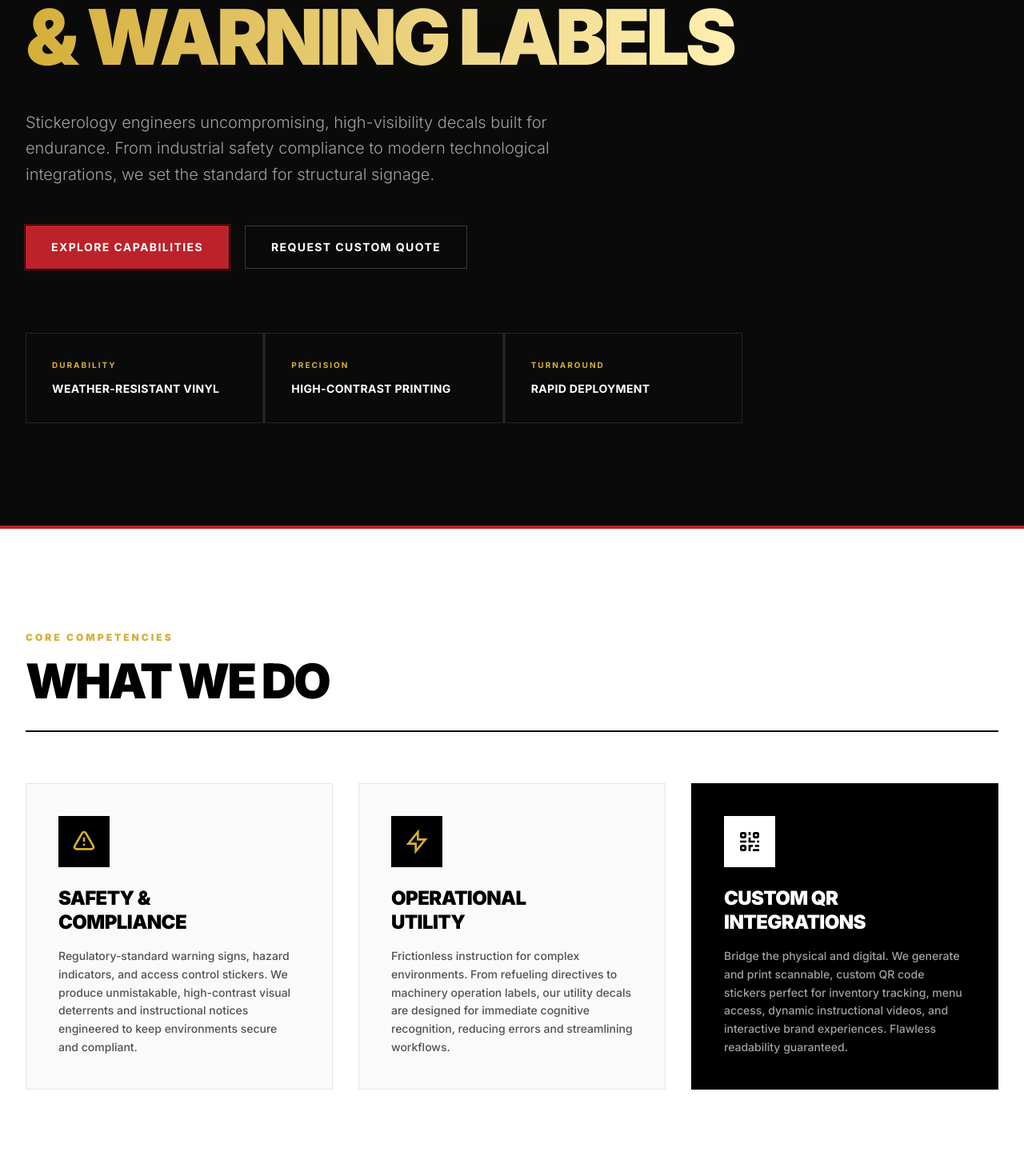
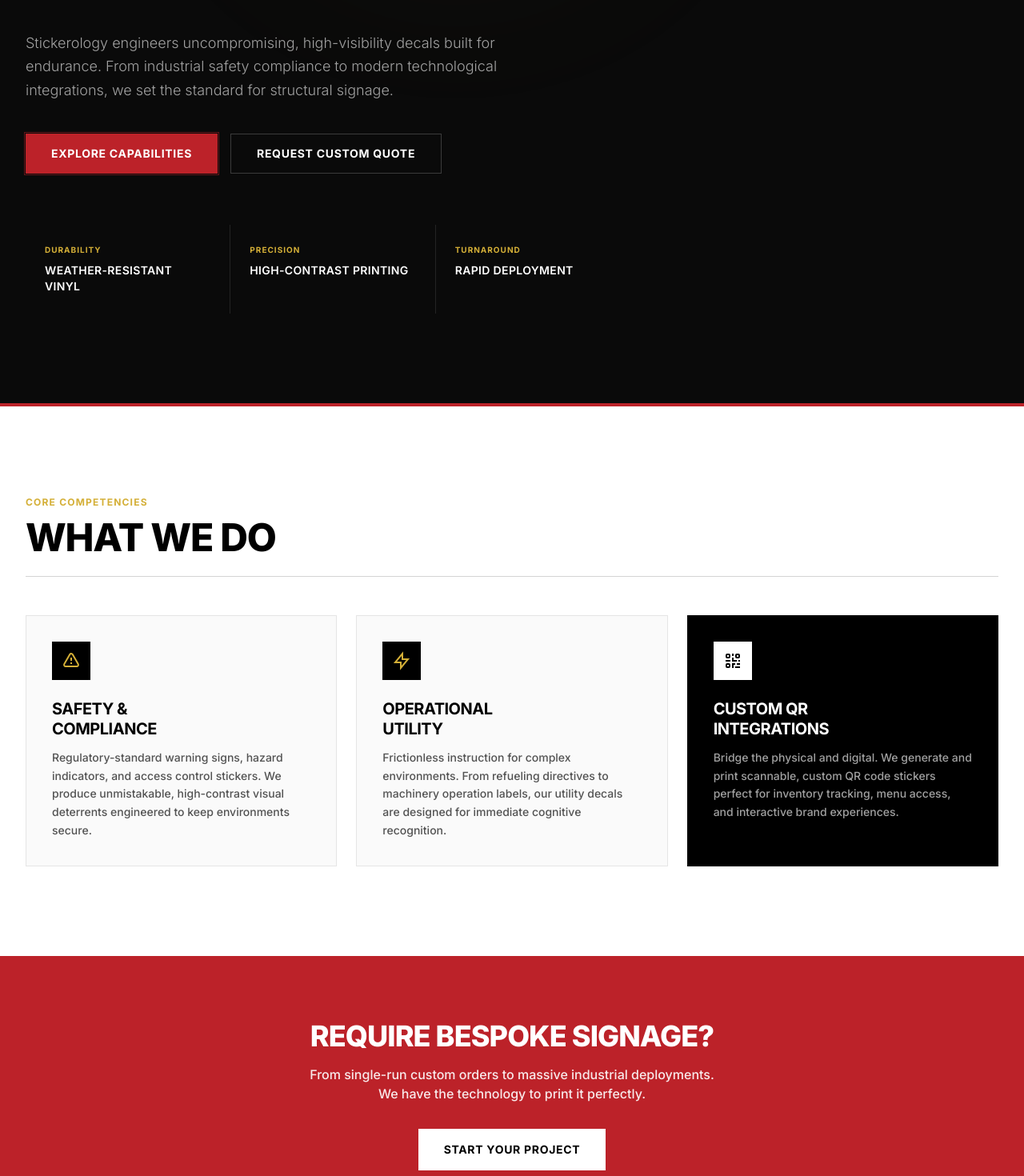
Before and after one commit to cleanwebsitesuk/stickerology, a Next.js app: page / in a window 1280 px wide. Shown: the part 400-1870 px from the top of the page at 80% size. Built offline with nearby package versions, Linux system fonts and the light colour scheme.

Commit message:
Update page.tsx

```diff
--- a/app/page.tsx
+++ b/app/page.tsx
@@ -9,68 +9,68 @@
 export default function Home() {
   return (
     <main className={`${inter.className} min-h-screen selection:bg-[#BC2229] selection:text-white`}>
-      {/* HERO SECTION: Deep Black, Gold Accents, High-Impact Typography */}
+      {/* HERO SECTION: Deep Black, Gold Accents, Refined Typography */}
       <section className="bg-neutral-950 relative overflow-hidden border-b-4 border-[#BC2229]">
         {/* Subtle background glow */}
         <div className="absolute top-0 left-1/4 h-[500px] w-[500px] -translate-y-1/2 rounded-full bg-[#D4AF37]/5 blur-[120px] pointer-events-none" />
 
-        <div className="relative mx-auto max-w-7xl px-6 py-24 md:py-32 lg:px-8">
-          <div className="max-w-4xl">
-            <div className="inline-flex items-center gap-3 border border-[#D4AF37]/30 bg-[#D4AF37]/10 px-4 py-2 text-xs font-bold uppercase tracking-[0.2em] text-[#D4AF37]">
+        <div className="relative mx-auto max-w-7xl px-6 py-20 md:py-28 lg:px-8">
+          <div className="max-w-3xl">
+            <div className="inline-flex items-center gap-2 border border-[#D4AF37]/30 bg-[#D4AF37]/10 px-3 py-1.5 text-xs font-semibold uppercase tracking-wider text-[#D4AF37]">
               <span className="h-1.5 w-1.5 bg-[#D4AF37] animate-pulse" />
               The Science of Signage
             </div>
 
-            <h1 className="mt-8 text-5xl font-black leading-[1.05] tracking-tighter text-white md:text-8xl uppercase">
+            <h1 className="mt-8 text-4xl font-extrabold leading-[1.1] tracking-tight text-white md:text-6xl uppercase">
               Precision Utility
               <span className="mt-2 block text-transparent bg-clip-text bg-gradient-to-r from-[#D4AF37] to-[#FFF0B3]">
                 & Warning Labels
               </span>
             </h1>
 
-            <p className="mt-10 max-w-2xl text-lg leading-relaxed text-neutral-400 font-light md:text-xl">
+            <p className="mt-8 max-w-2xl text-base leading-relaxed text-neutral-400 font-light md:text-lg">
               Stickerology engineers uncompromising, high-visibility decals built for endurance. From industrial safety compliance to modern technological integrations, we set the standard for structural signage.
             </p>
 
-            <div className="mt-12 flex flex-col gap-5 sm:flex-row">
+            <div className="mt-10 flex flex-col gap-4 sm:flex-row">
               <Link
                 href="/services"
-                className="group relative inline-flex items-center justify-center bg-[#BC2229] px-8 py-4 text-sm font-bold uppercase tracking-widest text-white transition-all hover:bg-white hover:text-black"
+                className="group relative inline-flex items-center justify-center bg-[#BC2229] px-8 py-3.5 text-sm font-bold uppercase tracking-wider text-white transition-all hover:bg-white hover:text-black"
               >
                 <span className="absolute -inset-0.5 border border-[#BC2229] opacity-50 group-hover:border-white transition-all"></span>
                 Explore Capabilities
               </Link>
               <Link
                 href="/contact"
-                className="inline-flex items-center justify-center border border-white/20 bg-transparent px-8 py-4 text-sm font-bold uppercase tracking-widest text-white transition-all hover:border-[#D4AF37] hover:text-[#D4AF37]"
+                className="inline-flex items-center justify-center border border-white/20 bg-transparent px-8 py-3.5 text-sm font-bold uppercase tracking-wider text-white transition-all hover:border-[#D4AF37] hover:text-[#D4AF37]"
               >
                 Request Custom Quote
               </Link>
             </div>
 
             {/* Micro-metrics / Core Values */}
-            <div className="mt-20 grid gap-1 sm:grid-cols-3 bg-white/10 p-[1px]">
-              <div className="bg-neutral-950 p-8 transition-colors hover:bg-neutral-900">
-                <p className="text-[10px] font-bold uppercase tracking-[0.2em] text-[#D4AF37]">
+            <div className="mt-16 grid gap-[1px] sm:grid-cols-3 bg-white/10">
+              <div className="bg-neutral-950 p-6 transition-colors hover:bg-neutral-900">
+                <p className="text-[10px] font-bold uppercase tracking-widest text-[#D4AF37]">
                   Durability
                 </p>
-                <p className="mt-3 text-sm font-bold text-white uppercase tracking-wide">
+                <p className="mt-2 text-sm font-semibold text-white uppercase tracking-wide">
                   Weather-Resistant Vinyl
                 </p>
               </div>
-              <div className="bg-neutral-950 p-8 transition-colors hover:bg-neutral-900">
-                <p className="text-[10px] font-bold uppercase tracking-[0.2em] text-[#D4AF37]">
+              <div className="bg-neutral-950 p-6 transition-colors hover:bg-neutral-900">
+                <p className="text-[10px] font-bold uppercase tracking-widest text-[#D4AF37]">
                   Precision
                 </p>
-                <p className="mt-3 text-sm font-bold text-white uppercase tracking-wide">
+                <p className="mt-2 text-sm font-semibold text-white uppercase tracking-wide">
                   High-Contrast Printing
                 </p>
               </div>
-              <div className="bg-neutral-950 p-8 transition-colors hover:bg-neutral-900">
-                <p className="text-[10px] font-bold uppercase tracking-[0.2em] text-[#D4AF37]">
+              <div className="bg-neutral-950 p-6 transition-colors hover:bg-neutral-900">
+                <p className="text-[10px] font-bold uppercase tracking-widest text-[#D4AF37]">
                   Turnaround
                 </p>
-                <p className="mt-3 text-sm font-bold text-white uppercase tracking-wide">
+                <p className="mt-2 text-sm font-semibold text-white uppercase tracking-wide">
                   Rapid Deployment
                 </p>
               </div>
@@ -80,67 +80,67 @@
       </section>
 
       {/* CAPABILITIES SECTION: Blinding White, High Fashion Brutalism */}
-      <section className="bg-white px-6 py-24 md:py-32 lg:px-8">
+      <section className="bg-white px-6 py-20 md:py-28 lg:px-8">
         <div className="mx-auto max-w-7xl">
-          <div className="flex flex-col gap-6 md:flex-row md:items-end md:justify-between border-b-2 border-black pb-8">
-            <div className="max-w-3xl">
-              <p className="text-xs font-black uppercase tracking-[0.25em] text-[#D4AF37]">
+          <div className="flex flex-col gap-6 md:flex-row md:items-end md:justify-between border-b border-neutral-300 pb-6">
+            <div className="max-w-2xl">
+              <p className="text-xs font-bold uppercase tracking-widest text-[#D4AF37]">
                 Core Competencies
               </p>
-              <h2 className="mt-4 text-4xl font-black uppercase tracking-tighter text-black md:text-6xl">
+              <h2 className="mt-3 text-3xl font-extrabold uppercase tracking-tight text-black md:text-5xl">
                 What We Do
               </h2>
             </div>
           </div>
 
-          <div className="mt-16 grid gap-8 md:grid-cols-3">
+          <div className="mt-12 grid gap-6 md:grid-cols-3">
             {/* Capability 1: Safety & Compliance */}
-            <article className="group relative flex flex-col border border-neutral-200 bg-neutral-50 transition-all duration-300 hover:-translate-y-2 hover:border-black hover:shadow-[8px_8px_0px_0px_#BC2229]">
-              <div className="flex flex-1 flex-col p-10">
-                <div className="mb-6 flex h-16 w-16 items-center justify-center bg-black text-[#D4AF37]">
-                  <svg className="h-8 w-8" fill="none" viewBox="0 0 24 24" stroke="currentColor" strokeWidth={2}>
+            <article className="group relative flex flex-col border border-neutral-200 bg-neutral-50 transition-all duration-300 hover:-translate-y-1 hover:border-black hover:shadow-[6px_6px_0px_0px_#BC2229]">
+              <div className="flex flex-1 flex-col p-8">
+                <div className="mb-6 flex h-12 w-12 items-center justify-center bg-black text-[#D4AF37]">
+                  <svg className="h-6 w-6" fill="none" viewBox="0 0 24 24" stroke="currentColor" strokeWidth={2}>
                     <path strokeLinecap="square" strokeLinejoin="miter" d="M12 9v2m0 4h.01m-6.938 4h13.856c1.54 0 2.502-1.667 1.732-3L13.732 4c-.77-1.333-2.694-1.333-3.464 0L3.34 16c-.77 1.333.192 3 1.732 3z" />
                   </svg>
                 </div>
-                <h3 className="mb-4 text-2xl font-black uppercase leading-tight tracking-tight text-black">
+                <h3 className="mb-3 text-xl font-bold uppercase leading-tight tracking-tight text-black">
                   Safety & <br /> Compliance
                 </h3>
                 <p className="text-sm font-medium leading-relaxed text-neutral-600">
-                  Regulatory-standard warning signs, hazard indicators, and access control stickers. We produce unmistakable, high-contrast visual deterrents and instructional notices engineered to keep environments secure and compliant.
+                  Regulatory-standard warning signs, hazard indicators, and access control stickers. We produce unmistakable, high-contrast visual deterrents engineered to keep environments secure.
                 </p>
               </div>
             </article>
 
             {/* Capability 2: Operational Utility */}
-            <article className="group relative flex flex-col border border-neutral-200 bg-neutral-50 transition-all duration-300 hover:-translate-y-2 hover:border-black hover:shadow-[8px_8px_0px_0px_#BC2229]">
-              <div className="flex flex-1 flex-col p-10">
-                <div className="mb-6 flex h-16 w-16 items-center justify-center bg-black text-[#D4AF37]">
-                  <svg className="h-8 w-8" fill="none" viewBox="0 0 24 24" stroke="currentColor" strokeWidth={2}>
+            <article className="group relative flex flex-col border border-neutral-200 bg-neutral-50 transition-all duration-300 hover:-translate-y-1 hover:border-black hover:shadow-[6px_6px_0px_0px_#BC2229]">
+              <div className="flex flex-1 flex-col p-8">
+                <div className="mb-6 flex h-12 w-12 items-center justify-center bg-black text-[#D4AF37]">
+                  <svg className="h-6 w-6" fill="none" viewBox="0 0 24 24" stroke="currentColor" strokeWidth={2}>
                     <path strokeLinecap="square" strokeLinejoin="miter" d="M13 10V3L4 14h7v7l9-11h-7z" />
                   </svg>
                 </div>
-                <h3 className="mb-4 text-2xl font-black uppercase leading-tight tracking-tight text-black">
+                <h3 className="mb-3 text-xl font-bold uppercase leading-tight tracking-tight text-black">
                   Operational <br /> Utility
                 </h3>
                 <p className="text-sm font-medium leading-relaxed text-neutral-600">
-                  Frictionless instruction for complex environments. From refueling directives to machinery operation labels, our utility decals are designed for immediate cognitive recognition, reducing errors and streamlining workflows.
+                  Frictionless instruction for complex environments. From refueling directives to machinery operation labels, our utility decals are designed for immediate cognitive recognition.
                 </p>
               </div>
             </article>
 
             {/* Capability 3: Smart Labels & QR */}
-            <article className="group relative flex flex-col border border-black bg-black transition-all duration-300 hover:-translate-y-2 hover:shadow-[8px_8px_0px_0px_#D4AF37]">
-              <div className="flex flex-1 flex-col p-10">
-                <div className="mb-6 flex h-16 w-16 items-center justify-center bg-white text-black">
-                  <svg className="h-8 w-8" fill="none" viewBox="0 0 24 24" stroke="currentColor" strokeWidth={2}>
+            <article className="group relative flex flex-col border border-black bg-black transition-all duration-300 hover:-translate-y-1 hover:shadow-[6px_6px_0px_0px_#D4AF37]">
+              <div className="flex flex-1 flex-col p-8">
+                <div className="mb-6 flex h-12 w-12 items-center justify-center bg-white text-black">
+                  <svg className="h-6 w-6" fill="none" viewBox="0 0 24 24" stroke="currentColor" strokeWidth={2}>
                     <path strokeLinecap="square" strokeLinejoin="miter" d="M12 4v1m6 11h2m-6 0h-2v4m0-11v3m0 0h.01M12 12h4.01M16 20h4M4 12h4m12 0h.01M5 8h2a1 1 0 001-1V5a1 1 0 00-1-1H5a1 1 0 00-1 1v2a1 1 0 001 1zm12 0h2a1 1 0 001-1V5a1 1 0 00-1-1h-2a1 1 0 00-1 1v2a1 1 0 001 1zM5 20h2a1 1 0 001-1v-2a1 1 0 00-1-1H5a1 1 0 00-1 1v2a1 1 0 001 1z" />
                   </svg>
                 </div>
-                <h3 className="mb-4 text-2xl font-black uppercase leading-tight tracking-tight text-white">
+                <h3 className="mb-3 text-xl font-bold uppercase leading-tight tracking-tight text-white">
                   Custom QR <br /> Integrations
                 </h3>
                 <p className="text-sm font-medium leading-relaxed text-neutral-400">
-                  Bridge the physical and digital. We generate and print scannable, custom QR code stickers perfect for inventory tracking, menu access, dynamic instructional videos, and interactive brand experiences. Flawless readability guaranteed.
+                  Bridge the physical and digital. We generate and print scannable, custom QR code stickers perfect for inventory tracking, menu access, and interactive brand experiences.
                 </p>
               </div>
             </article>
@@ -149,18 +149,18 @@
       </section>
 
       {/* FINAL CALL TO ACTION: The Red Block */}
-      <section className="bg-[#BC2229] px-6 py-24 text-center lg:px-8">
-        <div className="mx-auto max-w-3xl">
-          <h2 className="text-3xl font-black uppercase tracking-tight text-white md:text-5xl">
+      <section className="bg-[#BC2229] px-6 py-20 text-center lg:px-8">
+        <div className="mx-auto max-w-2xl">
+          <h2 className="text-2xl font-extrabold uppercase tracking-tight text-white md:text-4xl">
             Require Bespoke Signage?
           </h2>
-          <p className="mx-auto mt-6 max-w-xl text-white/80 font-medium">
+          <p className="mx-auto mt-4 max-w-lg text-base text-white/90 font-medium">
             From single-run custom orders to massive industrial deployments. We have the technology to print it perfectly.
           </p>
-          <div className="mt-10 flex justify-center">
+          <div className="mt-8 flex justify-center">
             <Link
               href="/contact"
-              className="inline-flex items-center justify-center bg-white px-10 py-5 text-sm font-black uppercase tracking-widest text-black transition-all hover:bg-black hover:text-[#D4AF37]"
+              className="inline-flex items-center justify-center bg-white px-8 py-4 text-sm font-bold uppercase tracking-wider text-black transition-all hover:bg-black hover:text-[#D4AF37]"
             >
               Start Your Project
             </Link>
```
